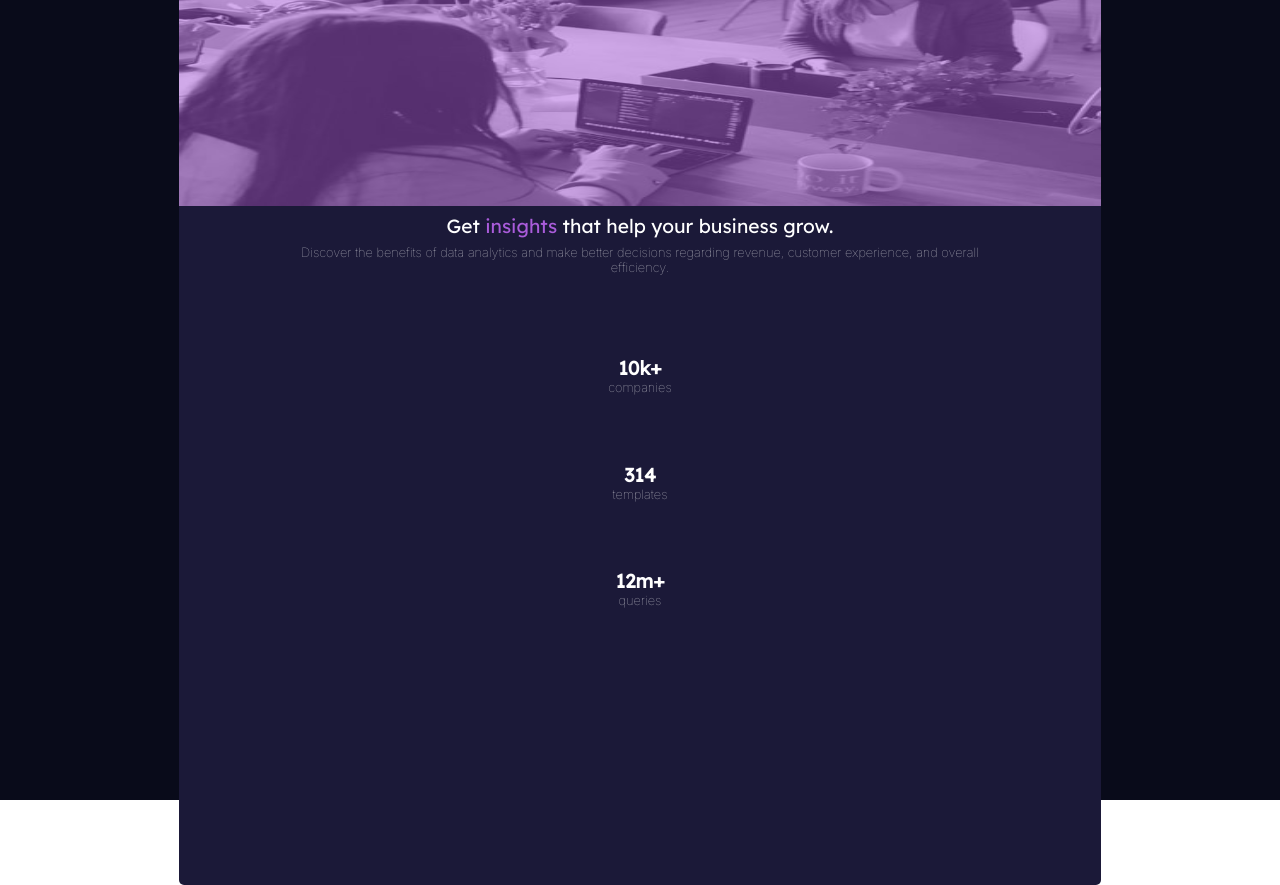
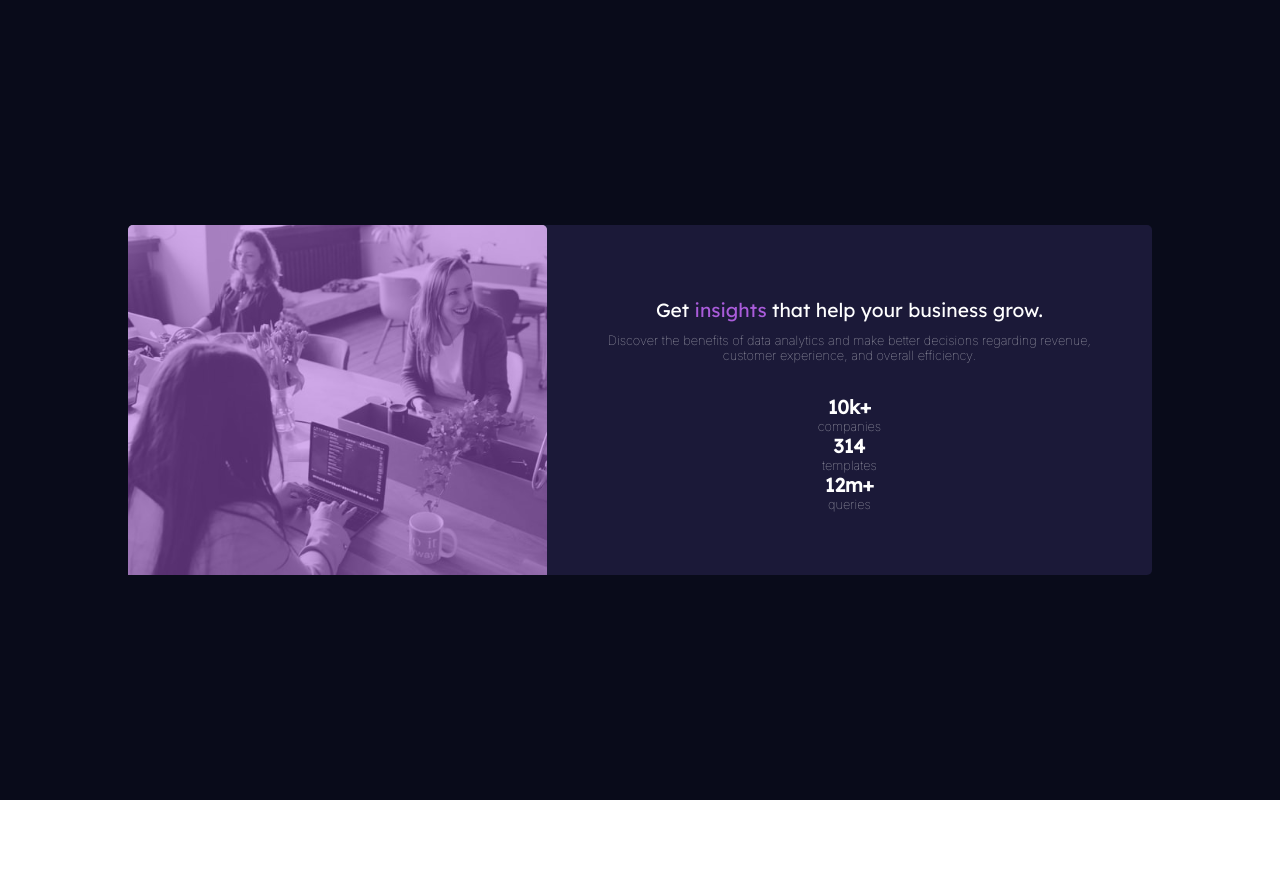
Before and after one commit to Rodevp/css_mentor_frontend, a plain HTML site: page stats-preview/index.html in a window 1280 px wide. After the commit the page ends 800 px from the top, so only its background shows below. Drawn offline with Linux system fonts and the light colour scheme.

Commit message:
reacomodando layout y media querie

```diff
--- a/stats-preview/index.css
+++ b/stats-preview/index.css
@@ -37,6 +37,13 @@
     background-color: var(--Darkdesaturatedblue);
 }
 
+.content__information_stats {
+    display: flex;
+    flex-direction: column;
+    align-items: center;
+    height: 65%;
+}
+
 .stast__image {
     width: 100%;
     height: 30%;
@@ -68,8 +75,8 @@
     text-align: center;
     font-size: 1.2rem;
     font-weight: 300;
-    padding-top: 0.4em;
-    padding-bottom: 0.4em;
+    padding-top: 0.6em;
+    padding-bottom: 0.6em;
     font-family: var(--font-title);
     color: var(--White);
 }
@@ -85,12 +92,12 @@
     font-weight: 500;
     text-align: center;
     color: var(--Slightlytransparentwhite);
-    margin-bottom: 0.8rem;
+    margin-bottom: 1rem;
 }
 
 .stats__numbers {
     width: 80%;
-    height: 40%;
+    height: 50%;
     margin-bottom: 0.4rem;
     display: flex;
     flex-direction: column;
@@ -113,3 +120,41 @@
     font-family: var(--font-body);
     color: var(--Slightlytransparentwhite);
 }
+
+
+@media screen and (min-width: 450px) {
+    .stats {
+        width: 60%;
+    }
+
+    .information__stats {
+        margin-bottom: 2rem;
+    }
+}
+
+@media screen and (min-width: 550px) {
+    .stats {
+        width: 50%;
+    }
+}
+
+@media screen and (min-width: 640px) {
+    .stats {
+        width: 40%;
+    }
+}
+
+
+@media screen and (min-width: 720px) {
+
+    .stats {
+        width: 80%;
+        flex-direction: row;
+    }
+
+    .stast__image {
+        height: 100%;
+        width: 50%;
+    }
+
+}
--- a/stats-preview/index.html
+++ b/stats-preview/index.html
@@ -26,6 +26,7 @@
                     <img src="./images/image-header-desktop.jpg" alt="persons image">
                 </picture>
             </section>
+            <section class="content__information_stats">
                 <h1 class="title__stats">
                     Get <span>insights</span> that help your business grow.
                 </h1>
@@ -49,6 +50,7 @@
                     </div>
                 </section>
             </section>
+        </section>
     </main>
 </body>
 
```
Lines whose indentation alone changed are shown as unchanged.
